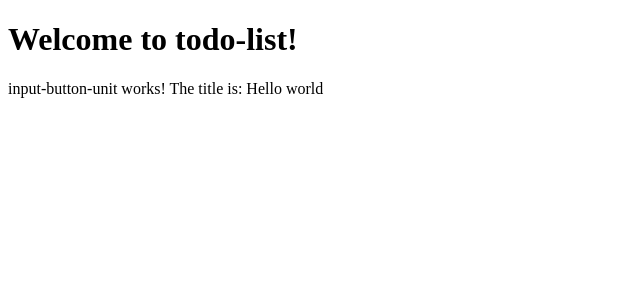
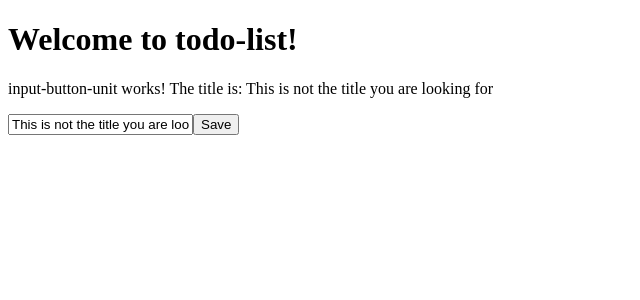
Before and after one commit to minh-quang98/to-do-list-angular, an Angular app: page / in a window 1280 px wide. Shown: the top 300 px of the page, without its empty margins (0-640 px from the left). Built offline with nearby package versions, Linux system fonts and the light colour scheme.

Commit message:
event binding

```diff
--- a/src/app/input-button-unit/input-button-unit.component.html
+++ b/src/app/input-button-unit/input-button-unit.component.html
@@ -2,3 +2,6 @@
   input-button-unit works!
   The title is: {{ title }}
 </p>
+
+<input [value]="title" (keyup.enter)="changeTitle(getInputValue($event))">
+<button (click)="changeTitle('Button Clicked!')">Save</button>
--- a/src/app/input-button-unit/input-button-unit.component.ts
+++ b/src/app/input-button-unit/input-button-unit.component.ts
@@ -1,10 +1,28 @@
-import { Component } from '@angular/core';
+import { Component, OnInit } from '@angular/core';
 
 @Component({
   selector: 'app-input-button-unit',
   templateUrl: './input-button-unit.component.html',
   styleUrls: ['./input-button-unit.component.scss']
 })
-export class InputButtonUnitComponent {
+export class InputButtonUnitComponent implements OnInit{
   title = "Hello world"
+
+  constructor() {
+    this.changeTitle("Show me the money")
+  }
+
+  ngOnInit(): void {
+    setTimeout(() => {
+      this.changeTitle('This is not the title you are looking for');
+    }, 3000);
+  }
+
+  changeTitle(newTitle: string) {
+    this.title = newTitle
+  }
+
+  getInputValue(event: Event) {
+    return (event.target as HTMLInputElement).value;
+  }
 }
```
